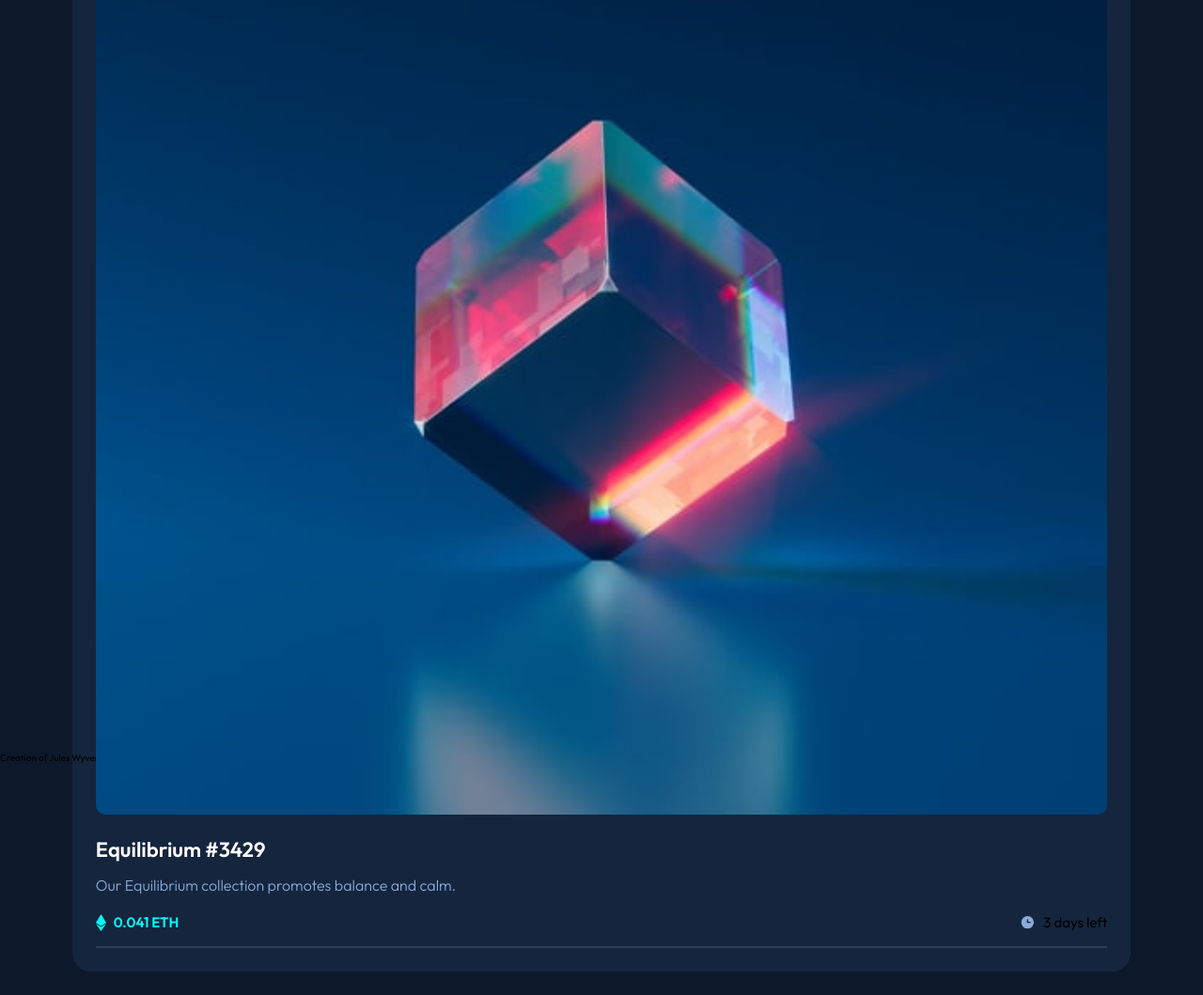
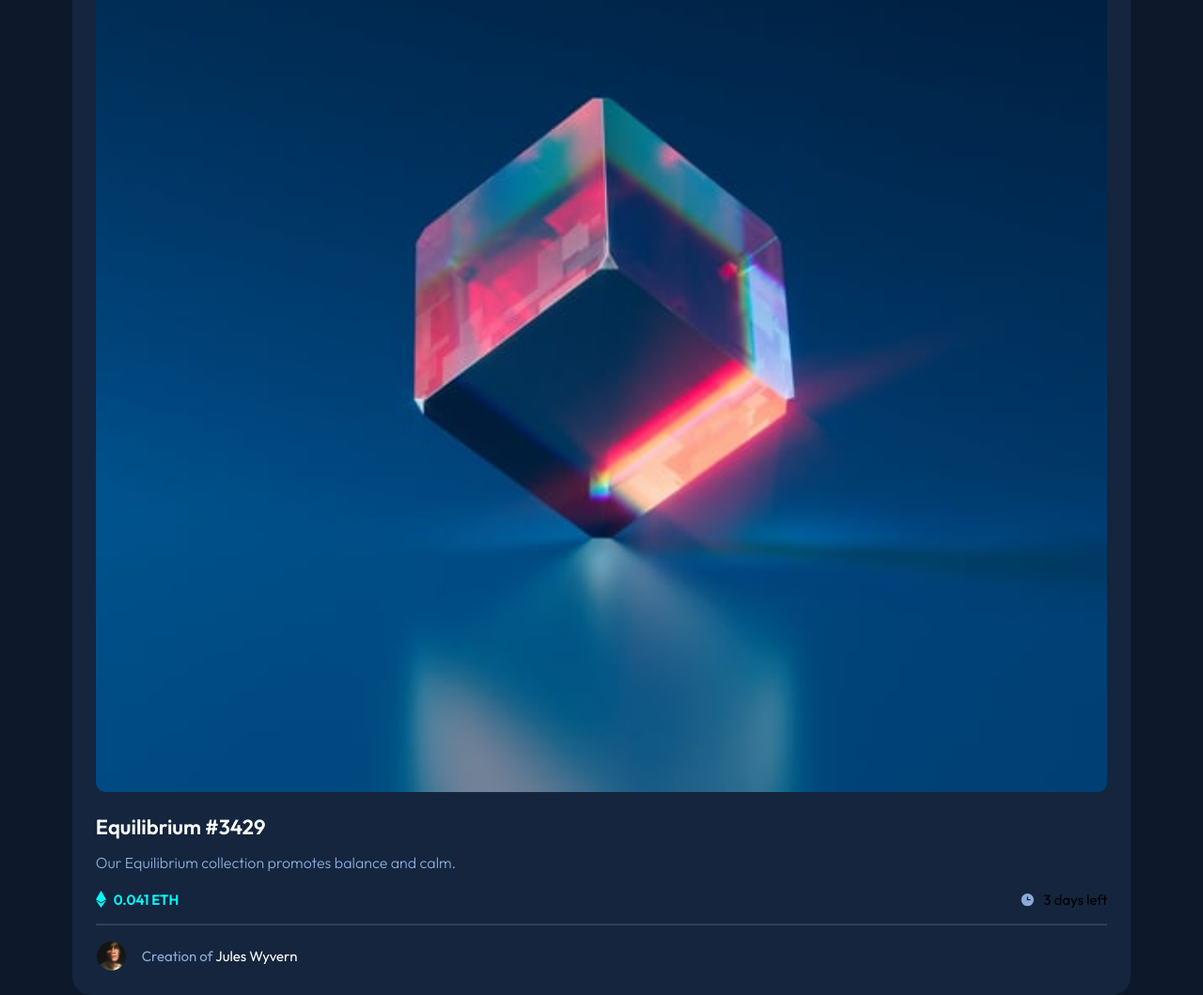
Before and after one commit to gadgetfather/NFT-CARD-frontend-mentor, a plain HTML site: page nft-preview-card-component-main/index.html in a window 1280 px wide. Shown: the whole page at 94% size. Before the commit the page ends 1034 px from the top, so only its background shows below. Drawn offline with Linux system fonts and the light colour scheme.

Commit message:
creator done

```diff
--- a/nft-preview-card-component-main/index.html
+++ b/nft-preview-card-component-main/index.html
@@ -35,6 +35,11 @@
       </div>
     </div>
     <div class="line"></div>
+    <!-- Avatar block -->
+    <div class="avatar">
+      <img src="./images/image-avatar.png" alt="avatar">
+      <div>Creation of <span>Jules Wyvern</span> </div>
+    </div>
   </div>
 </div>
 
@@ -46,7 +51,7 @@
 
 
 
-  Creation of Jules Wyvern
+
 
   <div class="attribution">
     Challenge by <a href="https://www.frontendmentor.io?ref=challenge" target="_blank">Frontend Mentor</a>.
--- a/nft-preview-card-component-main/style.css
+++ b/nft-preview-card-component-main/style.css
@@ -122,3 +122,27 @@ body{
     background-color: var(--line);
     margin-top: 1.6rem;
 }
+
+.container .card .avatar {
+    display: flex;
+    align-items: center;
+    color: var(--Soft-blue);
+    gap: 1.6rem;
+    font-size: 1.5rem;
+    margin-top: 1.6rem;
+    cursor: pointer;
+}
+.container .card .avatar img {
+    width: 3.3rem;
+    border: 1px solid transparent;
+    border-radius: 50%;
+}
+.container .card .avatar span {
+    color: white;
+}
+.container .card .avatar:hover img {
+    border: 1px solid white;
+}
+.container .card .avatar:hover span {
+    color: cyan;
+}
```
